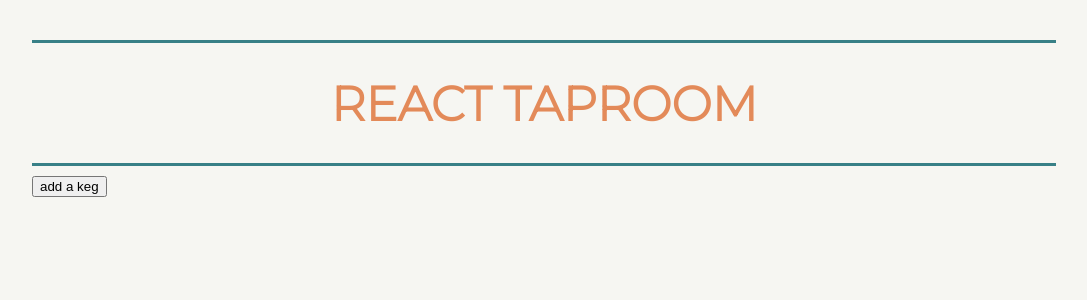
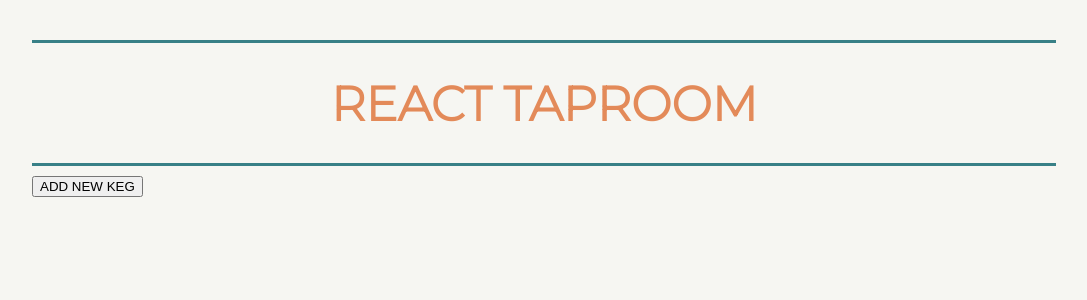
Before and after one commit to michelle-morin/taproom, a React (Create React App) app: page / in a window 1280 px wide. Shown: the top 300 px of the page, without its empty margins (96-1183 px from the left). Built offline with nearby package versions, Linux system fonts and the light colour scheme.

Commit message:
update inline styles for tap control component

```diff
--- a/src/components/TapControl.js
+++ b/src/components/TapControl.js
@@ -68,22 +68,22 @@ class TapControl extends React.Component {
       currentlyVisibleState = <KegDetail
         keg={this.state.selectedKeg}
         onClickingBuy={this.handleKegPurchase} />
-      buttonText = "return to tap list";
+      buttonText = "RETURN TO TAP LIST";
     } else if (this.state.formVisibleOnPage) {
       currentlyVisibleState = <NewKegForm
         onNewKegCreation={this.handleAddingNewKegToList} />
-      buttonText = "return to tap list";
+      buttonText = "RETURN TO TAP LIST";
     } else {
       currentlyVisibleState = <TapList
         tapList={this.state.masterKegList}
         onKegSelection={this.handleChangingSelectedKeg} />
-      buttonText = "add a keg";
+      buttonText = "ADD NEW KEG";
     }
 
     return(
       <React.Fragment>
         <div style={tapControlStyles}>
-          <button onClick={this.handleClick}>{buttonText}</button>
+          <button className="reused-button" onClick={this.handleClick}>{buttonText}</button>
           {currentlyVisibleState}
         </div>
       </React.Fragment>
```
